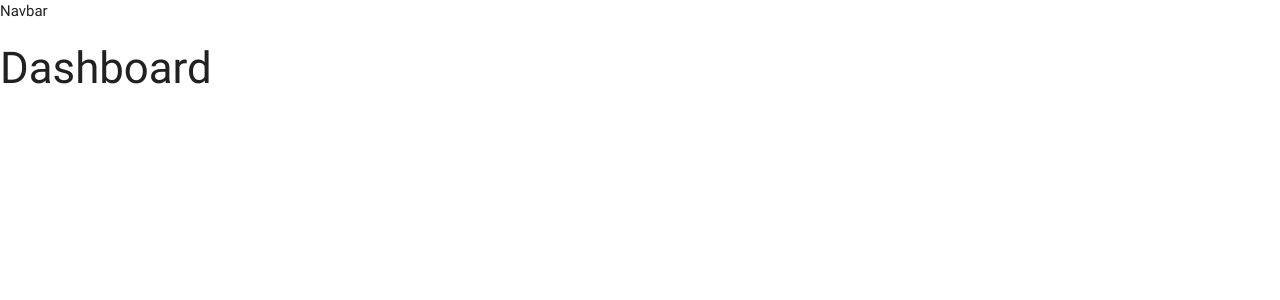
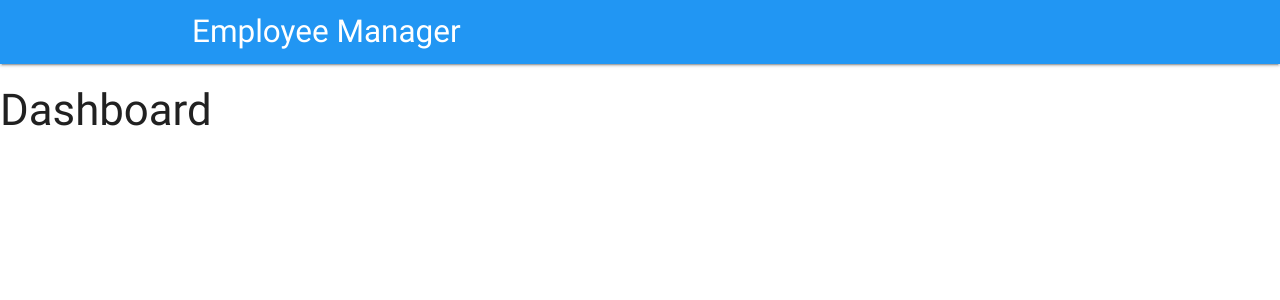
Before and after one commit to ArkejGit/vue-employee-manager, a Vue app in the folder vue-employee-manager/: page / in a window 1280 px wide. Shown: the top 300 px of the page. Built offline with nearby package versions, Linux system fonts and the light colour scheme.

Commit message:
Create html structure for navbar

```diff
--- a/vue-employee-manager/src/components/Navbar.vue
+++ b/vue-employee-manager/src/components/Navbar.vue
@@ -1,5 +1,11 @@
 <template>
-	<div id="navbar">
-		Navbar
-	</div>
+  <nav>
+    <div class="nav-wrapper blue">
+  	  <div class="container">
+  	    <router-link to="/" class="brand-logo">
+  	      Employee Manager
+  	    </router-link>
+  	  </div>
+  	</div>
+  </nav>
 </template>
```
